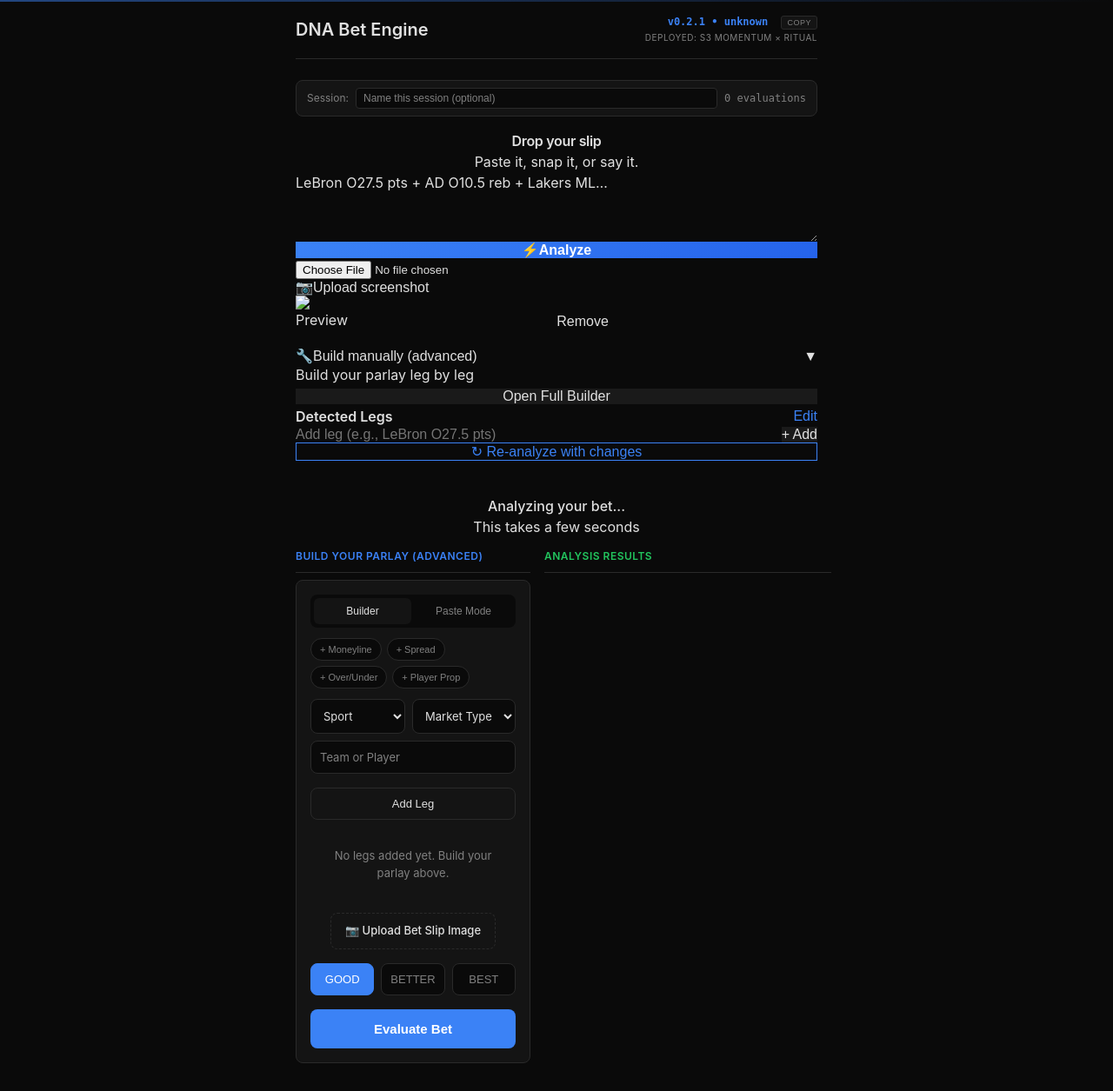
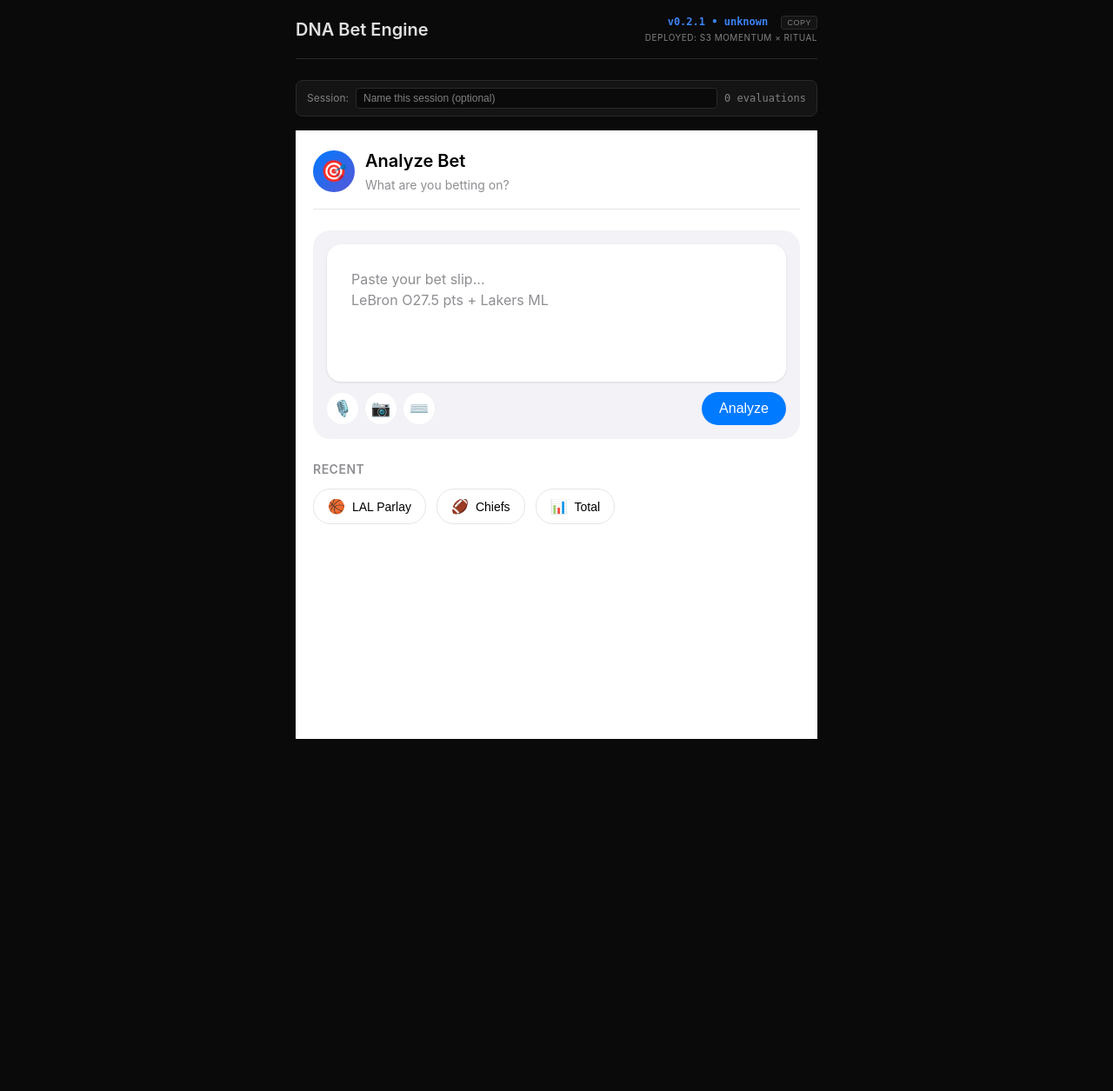
Before and after one commit to launchplugai/BetApp, a FastAPI app: page /app in a window 1280 px wide. Shown: the whole page at 87% size. After the commit the page ends 850 px from the top, so only its background shows below. Run offline with FastAPI, Linux system fonts and the light colour scheme.

Commit message:
S15: Messaging-style UI redesign
- iOS light theme chat interface
- Avatar header with title/subtitle
- Chat bubble input area
- Voice, camera, keyboard toolbar
- Quick chips for recent bets
- Dark mode support
- Replaces S14 Nexus panel

```diff
--- a/app/templates/app/index.html
+++ b/app/templates/app/index.html
@@ -26,74 +26,77 @@
             <span class="session-history" id="session-history">0 evaluations</span>
         </div>
 
-        <!-- S14-A: NEXUS INPUT PANEL -->
-        <div class="nexus-panel" id="nexus-panel">
-            <div class="nexus-header">
-                <h2 class="nexus-title">Drop your slip</h2>
-                <p class="nexus-subtitle">Paste it, snap it, or say it.</p>
+        <!-- S15: MESSAGING-STYLE INPUT -->
+        <div class="chat-container" id="chat-container">
+            <!-- Chat Header -->
+            <div class="chat-header">
+                <div class="chat-avatar">
+                    <span>🎯</span>
+                </div>
+                <div class="chat-title">
+                    <h2>Analyze Bet</h2>
+                    <span class="chat-subtitle">What are you betting on?</span>
+                </div>
             </div>
 
-            <div class="nexus-input-section">
-                <div class="nexus-text-area-wrapper">
-                    <textarea class="nexus-text-input" id="nexus-text-input" placeholder="LeBron O27.5 pts + AD O10.5 reb + Lakers ML…" rows="3"></textarea>
-                    <button type="button" class="nexus-analyze-btn" id="nexus-analyze-btn">
-                        <span class="nexus-btn-icon">⚡</span>
+            <!-- Chat Input Area -->
+            <div class="chat-input-area">
+                <div class="chat-bubble-input">
+                    <textarea
+                        class="chat-text-field"
+                        id="chat-text-field"
+                        placeholder="Paste your bet slip...&#10;LeBron O27.5 pts + Lakers ML"
+                        rows="4"
+                    ></textarea>
+                </div>
+
+                <!-- Input Toolbar -->
+                <div class="chat-toolbar">
+                    <button type="button" class="chat-tool-btn" id="chat-voice-btn" title="Voice input">
+                        <span>🎙️</span>
+                    </button>
+                    <button type="button" class="chat-tool-btn" id="chat-camera-btn" title="Upload photo">
+                        <span>📷</span>
+                    </button>
+                    <button type="button" class="chat-tool-btn" id="chat-keyboard-btn" title="Type">
+                        <span>⌨️</span>
+                    </button>
+                    <div class="chat-toolbar-spacer"></div>
+                    <button type="button" class="chat-send-btn" id="chat-send-btn">
                         <span>Analyze</span>
                     </button>
                 </div>
+            </div>
 
-                <div class="nexus-options">
-                    <div class="nexus-option" id="nexus-image-option">
-                        <input type="file" id="nexus-file-input" accept="image/png,image/jpeg,image/jpg,image/webp" capture="environment" class="hidden">
-                        <button type="button" class="nexus-option-btn" id="nexus-upload-btn">
-                            <span class="nexus-option-icon">📷</span>
-                            <span class="nexus-option-label">Upload screenshot</span>
-                        </button>
-                        <div class="nexus-image-preview hidden" id="nexus-image-preview">
-                            <img id="nexus-preview-thumb" src="" alt="Preview">
-                            <div class="nexus-preview-info">
-                                <span id="nexus-preview-name"></span>
-                                <button type="button" class="nexus-clear-btn" id="nexus-clear-image">Remove</button>
-                            </div>
-                        </div>
-                    </div>
-
-                    <div class="nexus-option nexus-advanced" id="nexus-builder-option">
-                        <button type="button" class="nexus-option-btn nexus-advanced-btn" id="nexus-builder-toggle">
-                            <span class="nexus-option-icon">🔧</span>
-                            <span class="nexus-option-label">Build manually (advanced)</span>
-                            <span class="nexus-toggle-icon">▼</span>
-                        </button>
-                        <div class="nexus-advanced-panel hidden" id="nexus-advanced-panel">
-                            <p class="nexus-advanced-hint">Build your parlay leg by leg</p>
-                            <button type="button" class="nexus-open-builder-btn" onclick="showBuilder()">Open Full Builder</button>
-                        </div>
-                    </div>
+            <!-- Quick Chips -->
+            <div class="quick-chips-section">
+                <h3>Recent</h3>
+                <div class="quick-chips">
+                    <button type="button" class="quick-chip" data-bet="Lakers -5.5 + LeBron O27.5">
+                        <span class="chip-icon">🏀</span>
+                        <span class="chip-label">LAL Parlay</span>
+                    </button>
+                    <button type="button" class="quick-chip" data-bet="Chiefs -3.5 + Mahomes O280">
+                        <span class="chip-icon">🏈</span>
+                        <span class="chip-label">Chiefs</span>
+                    </button>
+                    <button type="button" class="quick-chip" data-bet="Over 220.5">
+                        <span class="chip-icon">📊</span>
+                        <span class="chip-label">Total</span>
+                    </button>
                 </div>
             </div>
 
-            <div class="nexus-detected-legs hidden" id="nexus-detected-legs">
-                <div class="nexus-detected-header">
-                    <span>Detected Legs</span>
-                    <button type="button" class="nexus-edit-toggle" id="nexus-edit-toggle">Edit</button>
-                </div>
-                <div class="nexus-legs-list" id="nexus-legs-list"></div>
-                <div class="nexus-edit-controls hidden" id="nexus-edit-controls">
-                    <div class="nexus-add-leg">
-                        <input type="text" class="nexus-add-input" id="nexus-add-input" placeholder="Add leg (e.g., LeBron O27.5 pts)">
-                        <button type="button" class="nexus-add-btn" id="nexus-add-btn">+ Add</button>
-                    </div>
-                    <button type="button" class="nexus-reanalyze-btn" id="nexus-reanalyze-btn">↻ Re-analyze with changes</button>
-                </div>
+            <!-- Photo Preview -->
+            <div class="chat-photo-preview hidden" id="chat-photo-preview">
+                <img id="chat-preview-img" src="" alt="Preview">
+                <button type="button" class="chat-remove-photo" id="chat-remove-photo">×</button>
             </div>
 
-            <div class="nexus-working hidden" id="nexus-working">
-                <div class="nexus-working-spinner"></div>
-                <div class="nexus-working-text">Analyzing your bet...</div>
-                <div class="nexus-working-subtext">This takes a few seconds</div>
-            </div>
+            <!-- Hidden file input -->
+            <input type="file" id="chat-file-input" accept="image/*" capture="environment" class="hidden">
         </div>
-        <!-- End S14-A: NEXUS INPUT PANEL -->
+        <!-- End S15: MESSAGING-STYLE INPUT -->
 
         <!-- Ticket 32 Part D: Workbench Container -->
         <div class="workbench hidden" id="workbench">
--- a/app/web_assets/static/css/app.css
+++ b/app/web_assets/static/css/app.css
@@ -1715,3 +1715,259 @@
         width: 100%;
     }
 }
+
+/* ============================================
+   S15: MESSAGING-STYLE UI - iOS Light Theme
+   ============================================ */
+
+/* Chat Container */
+.chat-container {
+    max-width: 600px;
+    margin: 0 auto;
+    padding: 20px;
+    background: #ffffff;
+    min-height: calc(100vh - 100px);
+}
+
+/* Chat Header */
+.chat-header {
+    display: flex;
+    align-items: center;
+    gap: 12px;
+    margin-bottom: 24px;
+    padding-bottom: 16px;
+    border-bottom: 1px solid #e5e5e5;
+}
+
+.chat-avatar {
+    width: 48px;
+    height: 48px;
+    background: linear-gradient(135deg, #007AFF 0%, #5856D6 100%);
+    border-radius: 50%;
+    display: flex;
+    align-items: center;
+    justify-content: center;
+    font-size: 24px;
+}
+
+.chat-title h2 {
+    font-size: 20px;
+    font-weight: 600;
+    color: #000000;
+    margin: 0;
+}
+
+.chat-subtitle {
+    font-size: 14px;
+    color: #8e8e93;
+}
+
+/* Chat Input Area */
+.chat-input-area {
+    background: #f2f2f7;
+    border-radius: 20px;
+    padding: 16px;
+    margin-bottom: 20px;
+}
+
+.chat-bubble-input {
+    background: #ffffff;
+    border-radius: 16px;
+    padding: 16px;
+    margin-bottom: 12px;
+    box-shadow: 0 1px 3px rgba(0,0,0,0.1);
+}
+
+.chat-text-field {
+    width: 100%;
+    border: none;
+    outline: none;
+    font-size: 16px;
+    line-height: 1.5;
+    color: #000000;
+    background: transparent;
+    resize: none;
+    font-family: -apple-system, BlinkMacSystemFont, 'Segoe UI', sans-serif;
+}
+
+.chat-text-field::placeholder {
+    color: #8e8e93;
+}
+
+/* Chat Toolbar */
+.chat-toolbar {
+    display: flex;
+    align-items: center;
+    gap: 8px;
+}
+
+.chat-tool-btn {
+    width: 36px;
+    height: 36px;
+    border-radius: 50%;
+    border: none;
+    background: #ffffff;
+    cursor: pointer;
+    display: flex;
+    align-items: center;
+    justify-content: center;
+    font-size: 18px;
+    transition: transform 0.15s ease;
+}
+
+.chat-tool-btn:hover {
+    transform: scale(1.1);
+}
+
+.chat-toolbar-spacer {
+    flex: 1;
+}
+
+.chat-send-btn {
+    background: #007AFF;
+    color: white;
+    border: none;
+    padding: 10px 20px;
+    border-radius: 20px;
+    font-size: 16px;
+    font-weight: 500;
+    cursor: pointer;
+    transition: background 0.15s ease;
+}
+
+.chat-send-btn:hover {
+    background: #0056b3;
+}
+
+.chat-send-btn:disabled {
+    background: #c7c7cc;
+    cursor: not-allowed;
+}
+
+/* Quick Chips Section */
+.quick-chips-section {
+    margin-top: 24px;
+}
+
+.quick-chips-section h3 {
+    font-size: 14px;
+    font-weight: 600;
+    color: #8e8e93;
+    text-transform: uppercase;
+    letter-spacing: 0.5px;
+    margin-bottom: 12px;
+}
+
+.quick-chips {
+    display: flex;
+    gap: 12px;
+    flex-wrap: wrap;
+}
+
+.quick-chip {
+    display: flex;
+    align-items: center;
+    gap: 8px;
+    background: #ffffff;
+    border: 1px solid #e5e5e5;
+    border-radius: 20px;
+    padding: 10px 16px;
+    cursor: pointer;
+    transition: all 0.15s ease;
+}
+
+.quick-chip:hover {
+    background: #f2f2f7;
+    border-color: #007AFF;
+}
+
+.chip-icon {
+    font-size: 16px;
+}
+
+.chip-label {
+    font-size: 14px;
+    color: #000000;
+    font-weight: 500;
+}
+
+/* Photo Preview */
+.chat-photo-preview {
+    position: relative;
+    margin-top: 16px;
+    border-radius: 12px;
+    overflow: hidden;
+}
+
+.chat-photo-preview img {
+    width: 100%;
+    max-height: 200px;
+    object-fit: cover;
+    border-radius: 12px;
+}
+
+.chat-remove-photo {
+    position: absolute;
+    top: 8px;
+    right: 8px;
+    width: 28px;
+    height: 28px;
+    background: rgba(0,0,0,0.5);
+    color: white;
+    border: none;
+    border-radius: 50%;
+    font-size: 18px;
+    cursor: pointer;
+    display: flex;
+    align-items: center;
+    justify-content: center;
+}
+
+/* Utility */
+.hidden {
+    display: none !important;
+}
+
+/* Dark mode support */
+@media (prefers-color-scheme: dark) {
+    .chat-container {
+        background: #000000;
+    }
+
+    .chat-header {
+        border-bottom-color: #38383a;
+    }
+
+    .chat-title h2 {
+        color: #ffffff;
+    }
+
+    .chat-input-area {
+        background: #1c1c1e;
+    }
+
+    .chat-bubble-input {
+        background: #2c2c2e;
+    }
+
+    .chat-text-field {
+        color: #ffffff;
+    }
+
+    .chat-tool-btn {
+        background: #2c2c2e;
+    }
+
+    .quick-chip {
+        background: #1c1c1e;
+        border-color: #38383a;
+    }
+
+    .quick-chip:hover {
+        background: #2c2c2e;
+    }
+
+    .chip-label {
+        color: #ffffff;
+    }
+}
--- a/app/web_assets/static/js/app.js
+++ b/app/web_assets/static/js/app.js
@@ -1975,3 +1975,167 @@
     // Make available globally
     window.generateAnalystTake = generateAnalystTake;
 })();
+
+// ============================================================
+// S15: MESSAGING-STYLE INPUT HANDLERS
+// ============================================================
+(function() {
+    // Elements
+    const chatTextField = document.getElementById('chat-text-field');
+    const chatSendBtn = document.getElementById('chat-send-btn');
+    const chatCameraBtn = document.getElementById('chat-camera-btn');
+    const chatFileInput = document.getElementById('chat-file-input');
+    const chatPhotoPreview = document.getElementById('chat-photo-preview');
+    const chatPreviewImg = document.getElementById('chat-preview-img');
+    const chatRemovePhoto = document.getElementById('chat-remove-photo');
+    const quickChips = document.querySelectorAll('.quick-chip');
+
+    // Send/Analyze
+    if (chatSendBtn && chatTextField) {
+        chatSendBtn.addEventListener('click', function() {
+            const text = chatTextField.value.trim();
+            if (!text) {
+                showToast('Enter your bet first');
+                return;
+            }
+            analyzeBet(text);
+        });
+
+        // Enter key to submit
+        chatTextField.addEventListener('keydown', function(e) {
+            if (e.key === 'Enter' && !e.shiftKey) {
+                e.preventDefault();
+                chatSendBtn.click();
+            }
+        });
+    }
+
+    // Camera/Photo upload
+    if (chatCameraBtn && chatFileInput) {
+        chatCameraBtn.addEventListener('click', function() {
+            chatFileInput.click();
+        });
+
+        chatFileInput.addEventListener('change', function(e) {
+            const file = e.target.files[0];
+            if (!file) return;
+            handlePhoto(file);
+        });
+    }
+
+    // Remove photo
+    if (chatRemovePhoto) {
+        chatRemovePhoto.addEventListener('click', function() {
+            chatFileInput.value = '';
+            chatPhotoPreview.classList.add('hidden');
+        });
+    }
+
+    // Quick chips
+    quickChips.forEach(chip => {
+        chip.addEventListener('click', function() {
+            const bet = this.dataset.bet;
+            if (bet && chatTextField) {
+                chatTextField.value = bet;
+                chatTextField.focus();
+            }
+        });
+    });
+
+    // Handle photo
+    function handlePhoto(file) {
+        // Validate
+        const validTypes = ['image/png', 'image/jpeg', 'image/jpg', 'image/webp'];
+        if (!validTypes.includes(file.type)) {
+            showToast('Please upload PNG, JPG, or WebP');
+            return;
+        }
+        if (file.size > 5 * 1024 * 1024) {
+            showToast('Image must be under 5MB');
+            return;
+        }
+
+        // Show preview
+        const reader = new FileReader();
+        reader.onload = function(e) {
+            chatPreviewImg.src = e.target.result;
+            chatPhotoPreview.classList.remove('hidden');
+        };
+        reader.readAsDataURL(file);
+
+        // Submit for OCR
+        submitOCR(file);
+    }
+
+    // Submit OCR
+    async function submitOCR(file) {
+        chatSendBtn.disabled = true;
+        chatSendBtn.textContent = 'Reading...';
+
+        try {
+            const formData = new FormData();
+            formData.append('file', file);
+
+            const response = await fetch('/api/evaluate/ocr', {
+                method: 'POST',
+                body: formData
+            });
+
+            if (!response.ok) throw new Error('OCR failed');
+
+            const data = await response.json();
+            if (data.text) {
+                chatTextField.value = data.text;
+                showToast('Text extracted - tap Analyze');
+            }
+        } catch (err) {
+            console.error('OCR error:', err);
+            showToast('Could not read image. Try typing.');
+        } finally {
+            chatSendBtn.disabled = false;
+            chatSendBtn.textContent = 'Analyze';
+        }
+    }
+
+    // Analyze bet
+    async function analyzeBet(text) {
+        chatSendBtn.disabled = true;
+        chatSendBtn.textContent = 'Analyzing...';
+
+        try {
+            const response = await fetch('/api/evaluate', {
+                method: 'POST',
+                headers: { 'Content-Type': 'application/json' },
+                body: JSON.stringify({ text: text, tier: 'good' })
+            });
+
+            if (!response.ok) throw new Error('Analysis failed');
+
+            const data = await response.json();
+
+            // Show results (existing display logic)
+            if (window.showEvaluationResults) {
+                window.showEvaluationResults(data);
+            } else {
+                showToast('Analysis complete');
+            }
+
+        } catch (err) {
+            console.error('Analysis error:', err);
+            showToast('Analysis failed. Try again.');
+        } finally {
+            chatSendBtn.disabled = false;
+            chatSendBtn.textContent = 'Analyze';
+        }
+    }
+
+    // Utility
+    function showToast(message) {
+        // Use existing toast or console
+        if (window.showToast) {
+            window.showToast(message);
+        } else {
+            console.log('Toast:', message);
+        }
+    }
+})();
```
